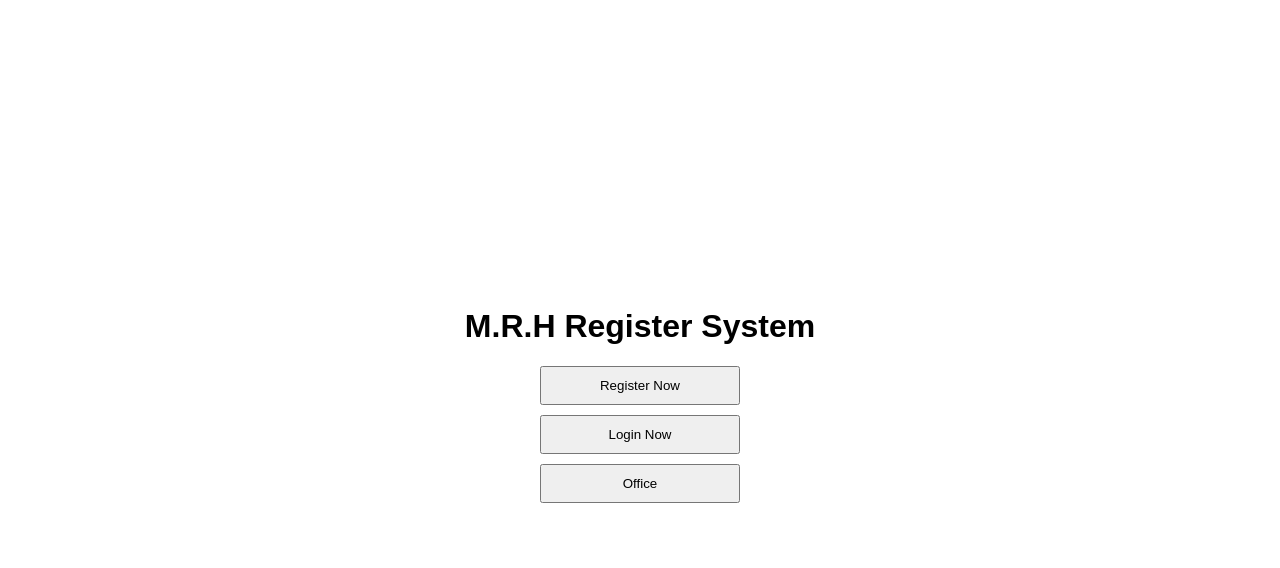
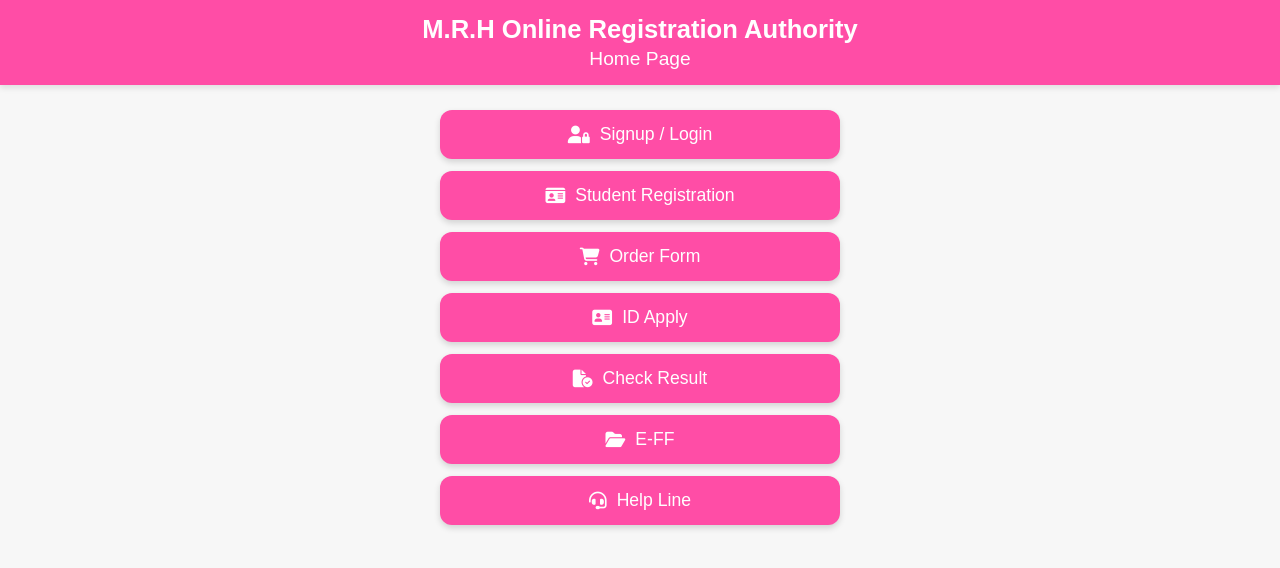
Before and after one commit to mrhonlineauthority/registersystem, a plain HTML site: page index.html in a window 1280 px wide. Drawn offline with Linux system fonts and the light colour scheme.

Commit message:
index.html

```diff
--- a/index.html
+++ b/index.html
@@ -1,56 +1,161 @@
 <!DOCTYPE html>
-<html lang="en">
+<html lang="bn">
 <head>
 <meta charset="UTF-8">
 <meta name="viewport" content="width=device-width, initial-scale=1.0">
-<title>M.R.H Register System</title>
+<title>M.R.H Online Registration Authority</title>
+<link href="https://cdnjs.cloudflare.com/ajax/libs/font-awesome/6.5.0/css/all.min.css" rel="stylesheet">
 <style>
+  * {
+    margin: 0;
+    padding: 0;
+    box-sizing: border-box;
+    font-family: "Poppins", sans-serif;
+  }
   body {
+    background: #f7f7f7;
     display: flex;
+    flex-direction: column;
+    align-items: center;
+    min-height: 100vh;
+  }
+  header {
+    width: 100%;
+    text-align: center;
+    background: #ff4da6;
+    color: white;
+    padding: 15px 5px;
+    box-shadow: 0 3px 6px rgba(0,0,0,0.1);
+  }
+  header h1 {
+    font-size: 1.3rem;
+    margin-bottom: 4px;
+  }
+  header h2 {
+    font-size: 1.1rem;
+    font-weight: 400;
+  }
+
+  .btn-container {
+    margin-top: 25px;
+    width: 90%;
+    max-width: 400px;
+    display: flex;
+    flex-direction: column;
+    gap: 12px;
+  }
+  .btn {
+    display: flex;
+    align-items: center;
+    justify-content: center;
+    gap: 10px;
+    background: #ff4da6;
+    color: white;
+    font-size: 1rem;
+    font-weight: 500;
+    text-decoration: none;
+    padding: 14px 0;
+    border-radius: 12px;
+    transition: 0.3s;
+    box-shadow: 0 3px 6px rgba(0,0,0,0.15);
+  }
+  .btn:hover {
+    background: #ff1f85;
+    transform: scale(1.03);
+  }
+
+  /* Back Button Style */
+  .back-btn {
+    position: fixed;
+    top: 12px;
+    left: 12px;
+    background: #ff4da6;
+    color: white;
+    border: none;
+    border-radius: 50%;
+    width: 45px;
+    height: 45px;
+    display: none;
     justify-content: center;
     align-items: center;
+    box-shadow: 0 3px 6px rgba(0,0,0,0.2);
+    z-index: 10;
+  }
+  .iframe-container {
+    display: none;
+    width: 100%;
     height: 100vh;
-    margin: 0;
-    font-family: Arial, sans-serif;
+    border: none;
   }
-  .container {
-    text-align: center;
-  }
-  .container button {
-    display: block;
-    width: 200px;
-    padding: 10px;
-    margin: 10px auto;
-    cursor: pointer;
+
+  @media (min-width: 600px) {
+    header h1 { font-size: 1.6rem; }
+    header h2 { font-size: 1.2rem; }
+    .btn { font-size: 1.1rem; }
   }
 </style>
 </head>
 <body>
 
-<div class="container">
-  <h1>M.R.H Register System</h1>
+<header>
+  <h1>M.R.H Online Registration Authority</h1>
+  <h2>Home Page</h2>
+</header>
 
-  <button id="registerBtn">Register Now</button>
-  <button id="loginBtn">Login Now</button>
-  <button id="officeBtn">Office</button>
+<!-- Back button -->
+<button class="back-btn" id="backBtn"><i class="fa-solid fa-arrow-left"></i></button>
+
+<!-- Button section -->
+<div class="btn-container" id="homeButtons">
+  <a href="#" class="btn" data-link="https://mrhonlineauthority.github.io/registersystem/loginsignup">
+    <i class="fa-solid fa-user-lock"></i> Signup / Login
+  </a>
+  <a href="#" class="btn" data-link="https://mrhonlineauthority.github.io/registersystem/registration">
+    <i class="fa-solid fa-id-card"></i> Student Registration
+  </a>
+  <a href="#" class="btn" data-link="https://mrhonlineauthority.github.io/orderconfirm-">
+    <i class="fa-solid fa-cart-shopping"></i> Order Form
+  </a>
+  <a href="#" class="btn" data-link="https://mrhonlineauthority.github.io/mrhidcardapply">
+    <i class="fa-solid fa-address-card"></i> ID Apply
+  </a>
+  <a href="#" class="btn" data-link="https://mrhonlineauthority.github.io/mrhresultchack">
+    <i class="fa-solid fa-file-circle-check"></i> Check Result
+  </a>
+  <a href="#" class="btn" data-link="https://mrhonlineauthority.github.io/mrhresultchack">
+    <i class="fa-solid fa-folder-open"></i> E-FF
+  </a>
+  <a href="#" class="btn" data-link="https://mrhonlineauthority.github.io/mrhhelplinehome">
+    <i class="fa-solid fa-headset"></i> Help Line
+  </a>
 </div>
 
+<!-- Iframe for loading pages -->
+<iframe id="webFrame" class="iframe-container"></iframe>
+
 <script>
-  // পরে লিঙ্ক যোগ করতে পারবে
-  document.getElementById("registerBtn").onclick = function() {
-    // window.location.href = "https://mrhonlineauthority.github.io/registersystem/registration";
-    alert("Register Now button clicked");
-  }
+const buttons = document.querySelectorAll(".btn");
+const frame = document.getElementById("webFrame");
+const homeButtons = document.getElementById("homeButtons");
+const backBtn = document.getElementById("backBtn");
 
-  document.getElementById("loginBtn").onclick = function() {
-    // window.location.href = "https://mrhonlineauthority.github.io/registersystem/login";
-    alert("Login Now button clicked");
-  }
+buttons.forEach(btn => {
+  btn.addEventListener("click", e => {
+    e.preventDefault();
+    const url = btn.getAttribute("data-link");
+    frame.src = url;
+    frame.style.display = "block";
+    homeButtons.style.display = "none";
+    backBtn.style.display = "flex";
+  });
+});
 
-  document.getElementById("officeBtn").onclick = function() {
-    // window.location.href = "https://mrhonlineauthority.github.io/registersystem/admin";
-    alert("Office button clicked");
-  }
+backBtn.addEventListener("click", () => {
+  frame.src = "";
+  frame.style.display = "none";
+  homeButtons.style.display = "flex";
+  backBtn.style.display = "none";
+});
 </script>
 
 </body>
```
